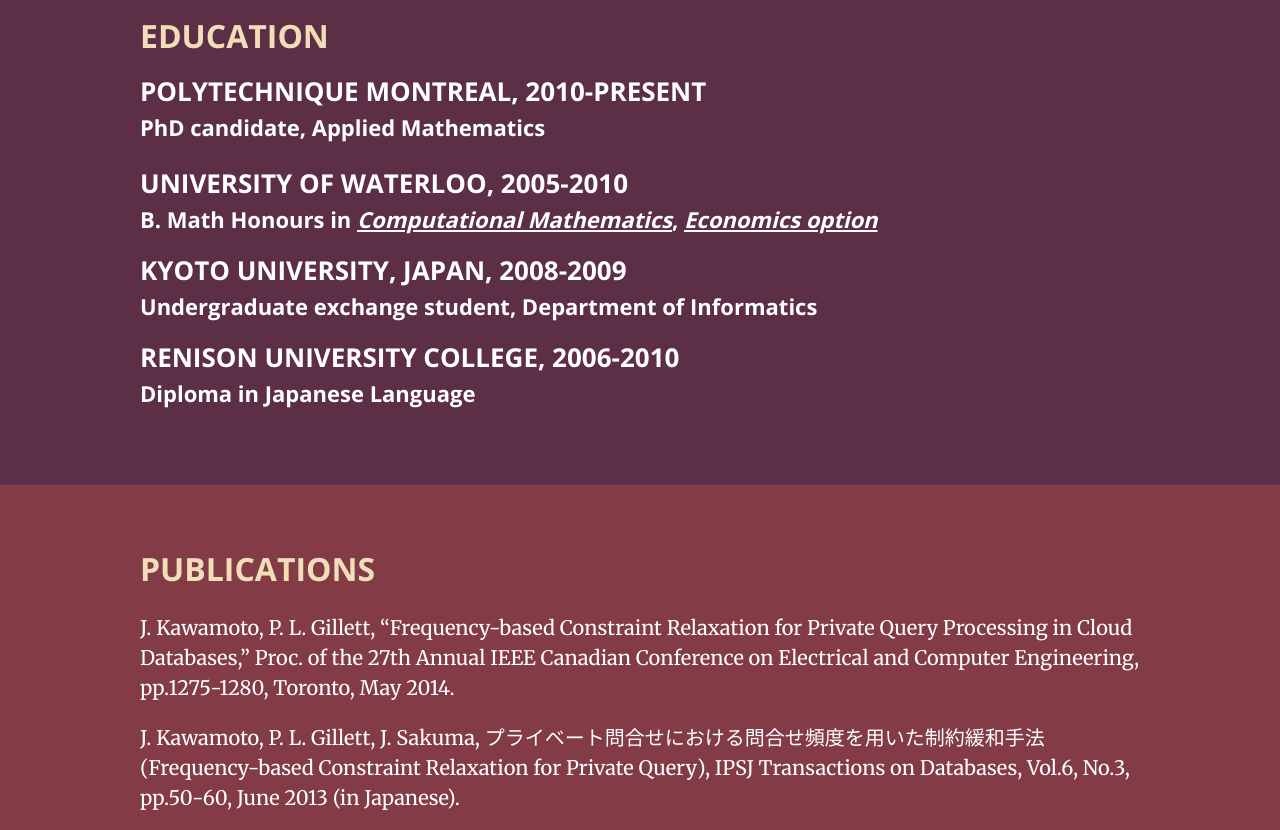
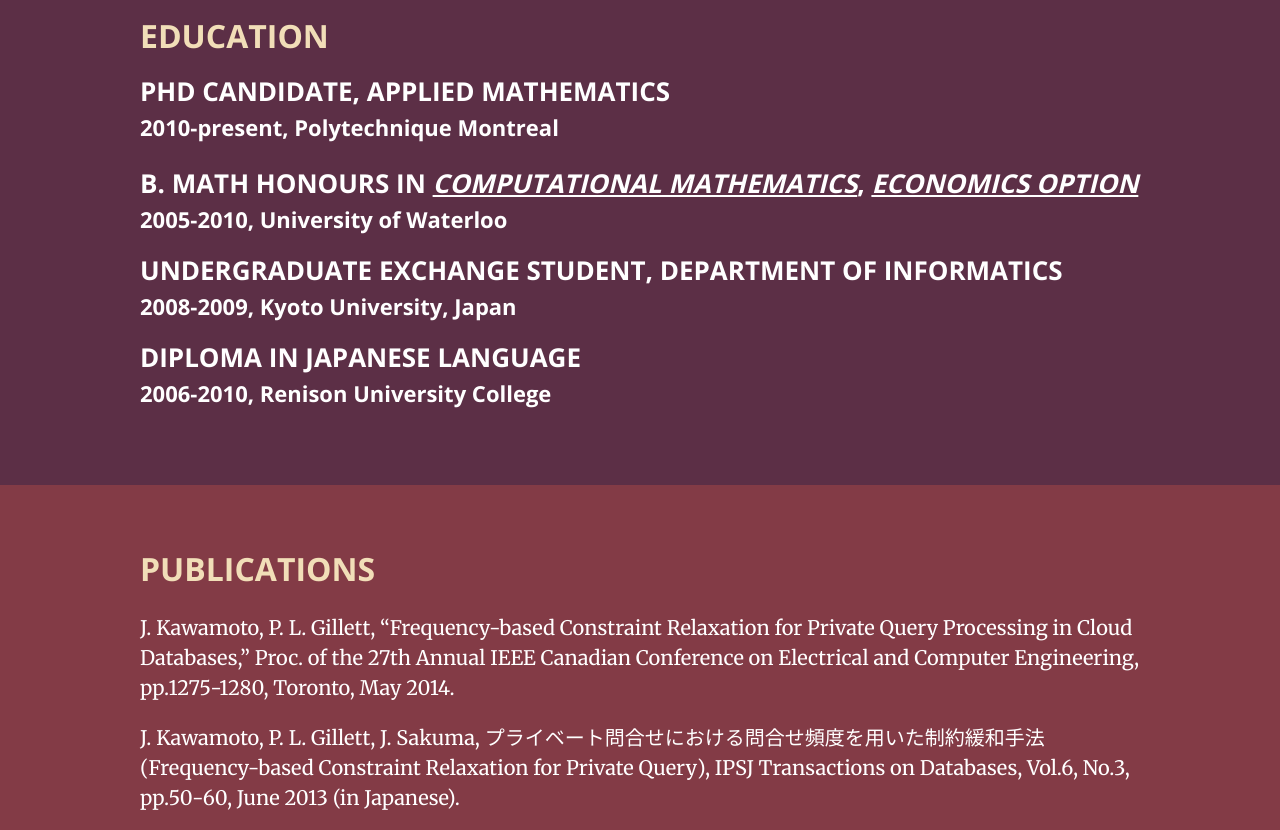
Before and after one commit to discardthree/discardthree.github.io, a plain HTML site: page resume/index.html in a window 1280 px wide. Shown: the part 1469-2299 px from the top of the page. Drawn offline with nearby package versions, Linux system fonts and the light colour scheme; a web font is replaced by a local one.

Commit message:
In education section, swap the order/position/size of degree/diploma name and institution information.

```diff
--- a/resume/index.html
+++ b/resume/index.html
@@ -58,21 +58,21 @@
 				<h2>Education</h2>
 
 				<div class="item">
-					<h3>Polytechnique Montreal, 2010-present</h3>
-					<h4>PhD candidate, Applied Mathematics</h4>
+					<h3>PhD candidate, Applied Mathematics</h3>
+					<h4>2010-present, Polytechnique Montreal</h4>
 					<p></p>
 				</div>
 				<div class="item">
-					<h3>University of Waterloo, 2005-2010</h3>
-					<h4>B. Math Honours in <a href="http://ugradcalendar.uwaterloo.ca/page/MATH-Honours-Computational-Mathematics?ActiveDate=9/1/2009">Computational Mathematics</a>, <a href="http://ugradcalendar.uwaterloo.ca/page/MATH-Hon-Computational-Math-Economics-Option?ActiveDate=9/1/2009">Economics option</a></h4>
+					<h3>B. Math Honours in <a href="http://ugradcalendar.uwaterloo.ca/page/MATH-Honours-Computational-Mathematics?ActiveDate=9/1/2009">Computational Mathematics</a>, <a href="http://ugradcalendar.uwaterloo.ca/page/MATH-Hon-Computational-Math-Economics-Option?ActiveDate=9/1/2009">Economics option</a></h3>
+					<h4>2005-2010, University of Waterloo</h4>
 				</div>
 				<div class="item">
-					<h3>Kyoto University, Japan, 2008-2009</h3>
-					<h4>Undergraduate exchange student, Department of Informatics</h4>
+					<h3>Undergraduate exchange student, Department of Informatics</h3>
+					<h4>2008-2009, Kyoto University, Japan</h4>
 				</div>
 				<div class="item">
-					<h3>Renison University College, 2006-2010</h3>
-					<h4>Diploma in Japanese Language</h4>
+					<h3>Diploma in Japanese Language</h3>
+					<h4>2006-2010, Renison University College</h4>
 				</div>
 			</div>
 		</section>
```
